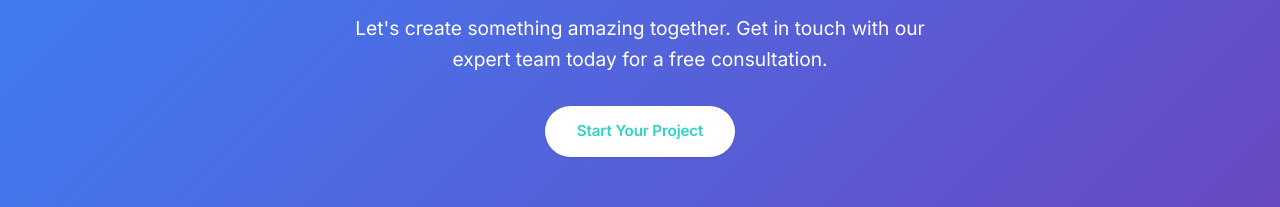
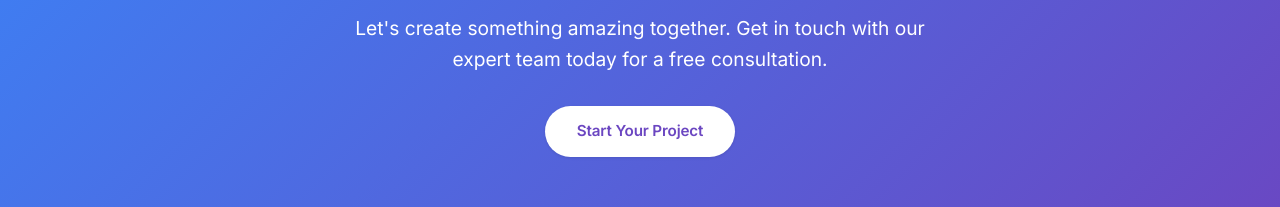
Before and after one commit to ripon-coder/everbloom, a plain HTML site: page index.html in a window 1280 px wide. Shown: the part 5274-5481 px from the top of the page. Drawn offline with nearby package versions, Linux system fonts and the light colour scheme.

Commit message:
buton color change

```diff
--- a/index.html
+++ b/index.html
@@ -746,7 +746,7 @@
 
         .btn-white {
             background: white;
-            color: var(--accent-primary);
+            color: var(--accent-secondary);
             border: none;
             padding: 14px 32px;
             font-weight: 600;
```
